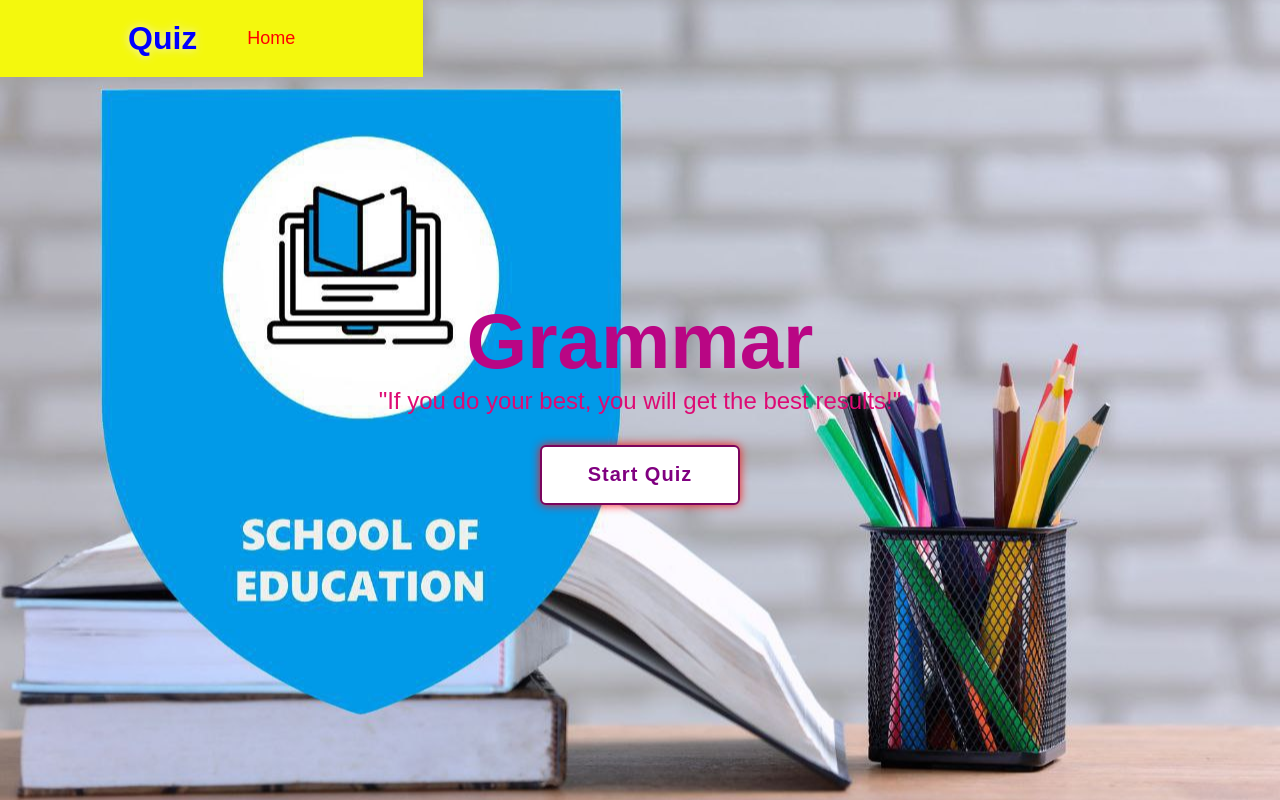
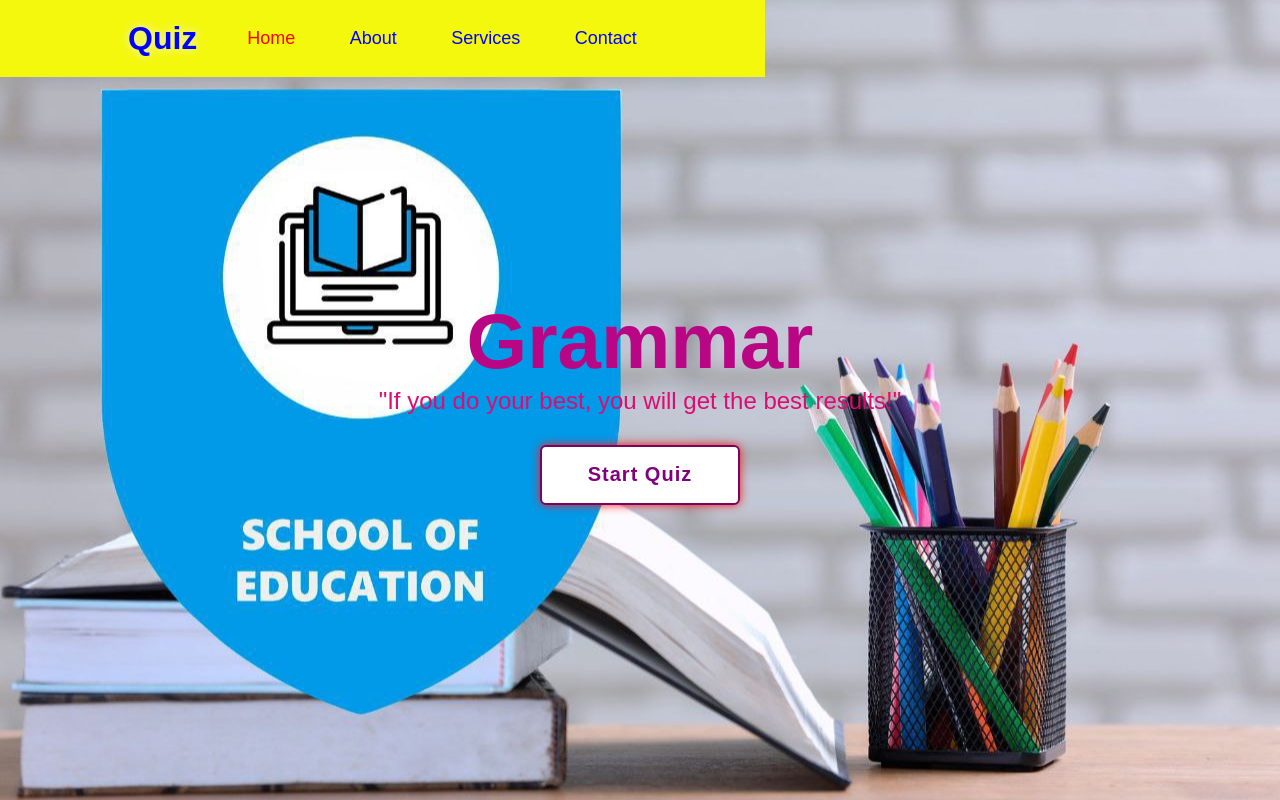
Before and after one commit to sayakham/Saya-Kham, a plain HTML site: page index.html in a window 1280 px wide. Shown: the top 800 px of the page. Drawn offline with Linux system fonts and the light colour scheme.

Commit message:
Update index.html

```diff
--- a/index.html
+++ b/index.html
@@ -17,9 +17,9 @@
 
             <nav class="navbar">
                 <a href="#" class="active">Home</a>
-                <!-- <a href="#">About</a>
+                <a href="#">About</a>
                 <a href="#">Services</a>
-                <a href="#">Contact</a> -->
+                <a href="#">Contact</a>
 
             </nav>
         </header>
```
